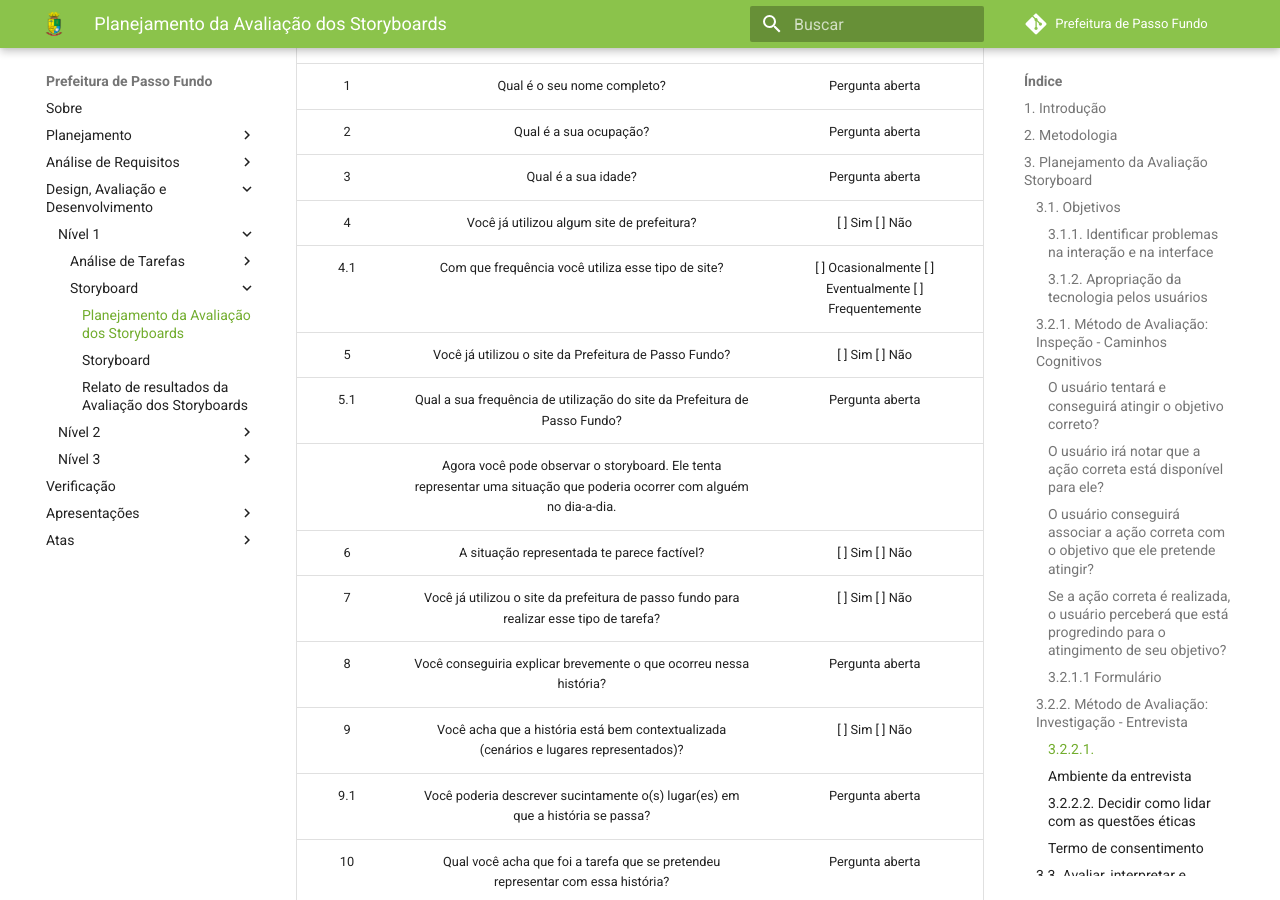
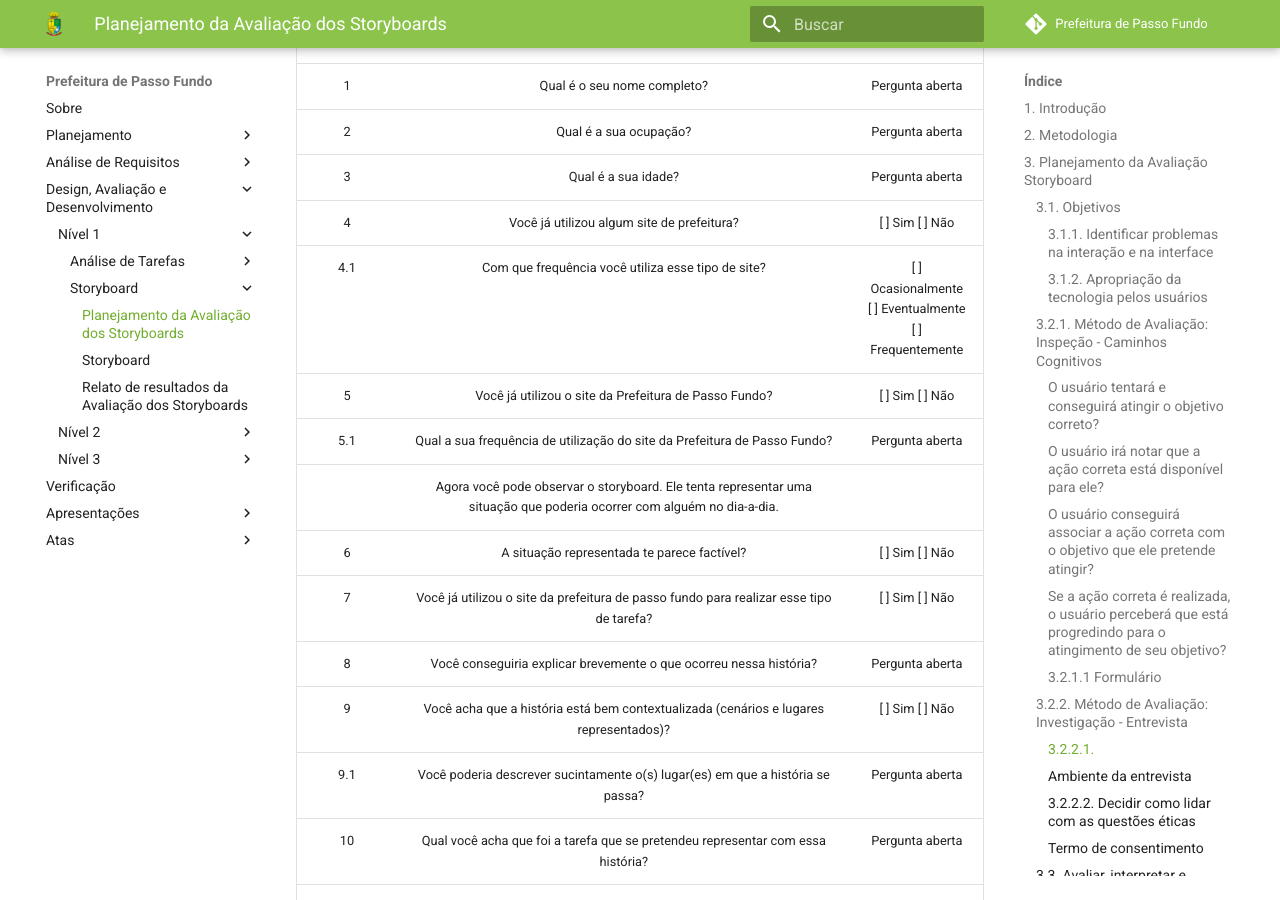
Before and after one commit to Interacao-Humano-Computador/2021.2-Prefeitura-de-Passo-Fundo, an MkDocs documentation site: the page built from docs/DesignAvaliacaoDesenvolvimento/Nivel1/Storyboard/PlanejamentoStoryboard.md, in a window 1280 px wide and 900 px high, scrolled down 4342 px. Built offline with MkDocs 1.6.1 and Material for MkDocs 9.7.7, drawn with Linux system fonts in a browser that asks for light colours; comment, search, counter and statistics services are not loaded.

Commit message:
Fix tabela

```diff
--- a/docs/DesignAvaliacaoDesenvolvimento/Nivel1/Storyboard/PlanejamentoStoryboard.md
+++ b/docs/DesignAvaliacaoDesenvolvimento/Nivel1/Storyboard/PlanejamentoStoryboard.md
@@ -147,7 +147,7 @@ O usuário deverá responder às seguintes perguntas, guiado pelo avaliador, par
 | 2 | Qual é a sua ocupação?  |  Pergunta aberta
 | 3 | Qual é a sua idade?  |  Pergunta aberta
 | 4 | Você já utilizou algum site de prefeitura? | [ ] Sim [ ] Não|
-| 4.1 | Com que frequência você utiliza esse tipo de site? | [ ] Ocasionalmente [ ] Eventualmente [ ] Frequentemente|
+| 4.1 | Com que frequência você utiliza esse tipo de site? | [ ] Ocasionalmente <br> [ ] Eventualmente <br> [ ] Frequentemente|
 | 5 | Você já utilizou o site da Prefeitura de Passo Fundo? | [ ] Sim [ ] Não|
 | 5.1 | Qual a sua frequência de utilização do site da Prefeitura de Passo Fundo? |  Pergunta aberta
 | | Agora você pode observar o storyboard. Ele tenta representar uma situação que poderia ocorrer com alguém no dia-a-dia. |
```
